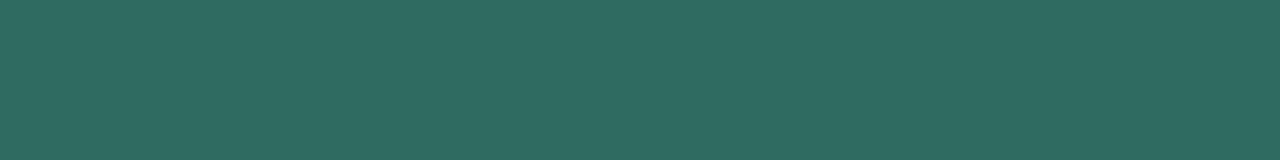
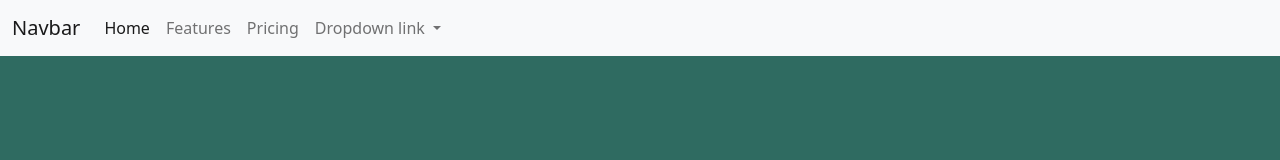
Before and after one commit to DerekBaylor/html-102, a plain HTML site: page index.html in a window 1280 px wide. Drawn offline with nearby package versions, Linux system fonts and the light colour scheme.

Commit message:
Add nav bar

```diff
--- a/index.html
+++ b/index.html
@@ -5,10 +5,44 @@
     <meta http-equiv="X-UA-Compatible" content="IE=edge">
     <meta name="viewport" content="width=device-width, initial-scale=1.0">
     <title>Document</title>
+    <link href="https://cdn.jsdelivr.net/npm/bootstrap@5.0.2/dist/css/bootstrap.min.css" rel="stylesheet" integrity="sha384-EVSTQN3/azprG1Anm3QDgpJLIm9Nao0Yz1ztcQTwFspd3yD65VohhpuuCOmLASjC" crossorigin="anonymous">
     <link rel="stylesheet" href="main.css">
+
 </head>
 <body>
+    <nav class="navbar navbar-expand-lg navbar-light bg-light">
+        <div class="container-fluid">
+          <a class="navbar-brand" href="#">Navbar</a>
+          <button class="navbar-toggler" type="button" data-bs-toggle="collapse" data-bs-target="#navbarNavDropdown" aria-controls="navbarNavDropdown" aria-expanded="false" aria-label="Toggle navigation">
+            <span class="navbar-toggler-icon"></span>
+          </button>
+          <div class="collapse navbar-collapse" id="navbarNavDropdown">
+            <ul class="navbar-nav">
+              <li class="nav-item">
+                <a class="nav-link active" aria-current="page" href="#">Home</a>
+              </li>
+              <li class="nav-item">
+                <a class="nav-link" href="#">Features</a>
+              </li>
+              <li class="nav-item">
+                <a class="nav-link" href="#">Pricing</a>
+              </li>
+              <li class="nav-item dropdown">
+                <a class="nav-link dropdown-toggle" href="#" id="navbarDropdownMenuLink" role="button" data-bs-toggle="dropdown" aria-expanded="false">
+                  Dropdown link
+                </a>
+                <ul class="dropdown-menu" aria-labelledby="navbarDropdownMenuLink">
+                  <li><a class="dropdown-item" href="#">Action</a></li>
+                  <li><a class="dropdown-item" href="#">Another action</a></li>
+                  <li><a class="dropdown-item" href="#">Something else here</a></li>
+                </ul>
+              </li>
+            </ul>
+          </div>
+        </div>
+      </nav>
 
+    <script src="https://cdn.jsdelivr.net/npm/bootstrap@5.0.2/dist/js/bootstrap.bundle.min.js" integrity="sha384-MrcW6ZMFYlzcLA8Nl+NtUVF0sA7MsXsP1UyJoMp4YLEuNSfAP+JcXn/tWtIaxVXM" crossorigin="anonymous"></script>
     <script src="main.js"></script>
 </body>
 </html>
```
